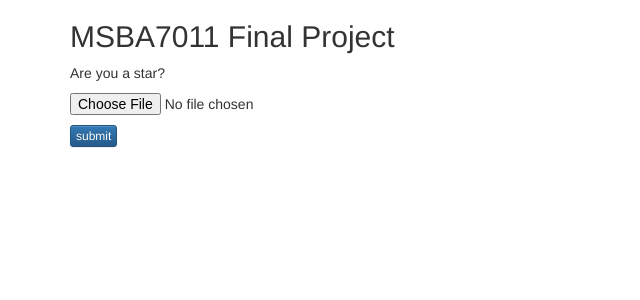
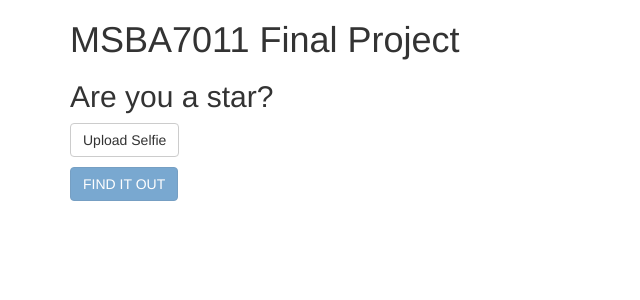
Before and after one commit to zdy963/starFaceDetect, a Flask app: page / in a window 1280 px wide. Shown: the top 300 px of the page, without its empty margins (0-640 px from the left). Run offline with Flask 2, Linux system fonts and the light colour scheme; parts of the project's set-up code (start-up, migrations or seed data) failed here and were passed over; some libraries are stand-ins or nearby versions.

Commit message:
Changed some theme

```diff
--- a/templates/index.html
+++ b/templates/index.html
@@ -5,18 +5,25 @@
     <title>Index</title>
     <script src="../static/js/jquery-3.3.1.js"></script>
     <link rel="stylesheet" href="https://stackpath.bootstrapcdn.com/bootstrap/3.4.1/css/bootstrap.min.css" integrity="sha384-HSMxcRTRxnN+Bdg0JdbxYKrThecOKuH5zCYotlSAcp1+c8xmyTe9GYg1l9a69psu" crossorigin="anonymous">
-    <link rel="stylesheet" href="https://stackpath.bootstrapcdn.com/bootstrap/3.4.1/css/bootstrap-theme.min.css" integrity="sha384-6pzBo3FDv/PJ8r2KRkGHifhEocL+1X2rVCTTkUfGk7/0pbek5mMa1upzvWbrUbOZ" crossorigin="anonymous">
     <script src="https://stackpath.bootstrapcdn.com/bootstrap/3.4.1/js/bootstrap.min.js" integrity="sha384-aJ21OjlMXNL5UyIl/XNwTMqvzeRMZH2w8c5cRVpzpU8Y5bApTppSuUkhZXN0VxHd" crossorigin="anonymous"></script>
     <meta name="viewport" content="width=device-width, initial-scale=1, maximum-scale=1, user-scalable=no">
+    <script type="text/javascript">
+        function uploadFile() {
+            $('#sbm_btn').removeAttr('disabled');
+        }
+    </script>
 </head>
 
 <body>
 <div class="container">
-    <h2>MSBA7011 Final Project</h2>
-    <p>Are you a star?</p>
+    <h1>MSBA7011 Final Project</h1>
+    <h2>Are you a star?</h2>
     <form action="/upload" method="post" enctype="multipart/form-data">
-        <input type="file" name="image">
-        <button class="btn btn-primary btn-xs" type="submit" style="margin-top: 10px;">submit</button>
+{#        <input type="file" name="image">#}
+        <button type="button" onclick="$('#upfile').click();" class="btn btn-default">Upload Selfie</button>
+        <input type="file" id="upfile" onchange="uploadFile()" name="image"  style="visibility: hidden; position: absolute;">
+        <br>
+        <button class="btn btn-primary" type="submit" disabled="disabled" style="margin-top: 10px;" id="sbm_btn">FIND IT OUT</button>
     </form>
 </div>
 </body>
--- a/templates/show.html
+++ b/templates/show.html
@@ -5,7 +5,6 @@
     <title>Show</title>
     <script src="../static/js/jquery-3.3.1.js"></script>
     <link rel="stylesheet" href="https://stackpath.bootstrapcdn.com/bootstrap/3.4.1/css/bootstrap.min.css" integrity="sha384-HSMxcRTRxnN+Bdg0JdbxYKrThecOKuH5zCYotlSAcp1+c8xmyTe9GYg1l9a69psu" crossorigin="anonymous">    <script src="../static/js/bootstrap.js"></script>
-    <link rel="stylesheet" href="https://stackpath.bootstrapcdn.com/bootstrap/3.4.1/css/bootstrap-theme.min.css" integrity="sha384-6pzBo3FDv/PJ8r2KRkGHifhEocL+1X2rVCTTkUfGk7/0pbek5mMa1upzvWbrUbOZ" crossorigin="anonymous">
     <script src="https://stackpath.bootstrapcdn.com/bootstrap/3.4.1/js/bootstrap.min.js" integrity="sha384-aJ21OjlMXNL5UyIl/XNwTMqvzeRMZH2w8c5cRVpzpU8Y5bApTppSuUkhZXN0VxHd" crossorigin="anonymous"></script>
     <meta name="viewport" content="width=device-width, initial-scale=1, maximum-scale=1, user-scalable=no">
 </head>
```
Also changed, not shown: face.jpg.
